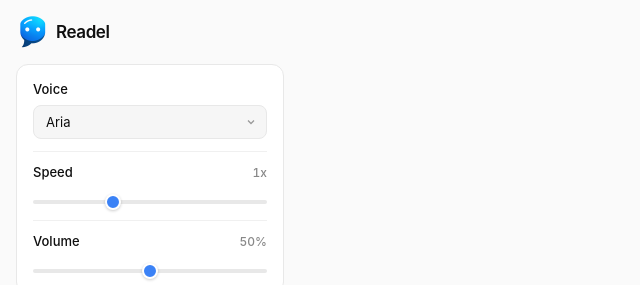
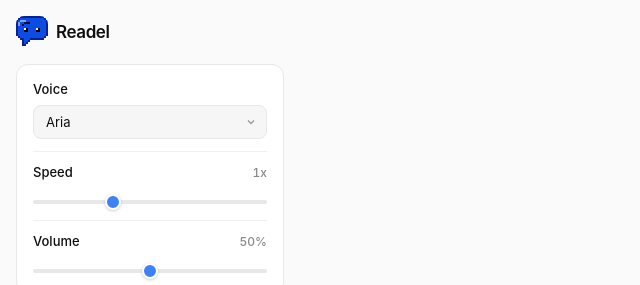
Before and after one commit to MatthwFrost/edel, a website built with webpack: page scripts/popup/index.html in a window 1280 px wide. Shown: the top 285 px of the page, 0-640 px from the left. Built offline with nearby package versions, Linux system fonts and the light colour scheme; some packages are replaced by stand-ins of ours.

Commit message:
Switch extension icons to readel-icon-512.png

```diff
--- a/scripts/popup/index.html
+++ b/scripts/popup/index.html
@@ -8,7 +8,7 @@
   <div class="container">
     <div class="header">
       <div class="logo">
-        <img src="/assets/newicon.png" alt="Readel" class="logo-icon-img">
+        <img src="/assets/readel-icon-512.png" alt="Readel" class="logo-icon-img">
         <span class="logo-text">Readel</span>
       </div>
     </div>
```
Also changed, not shown: manifest.json.
